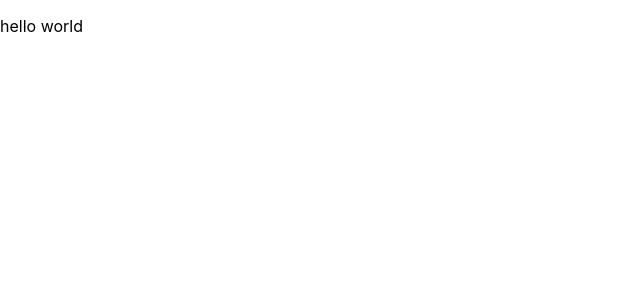
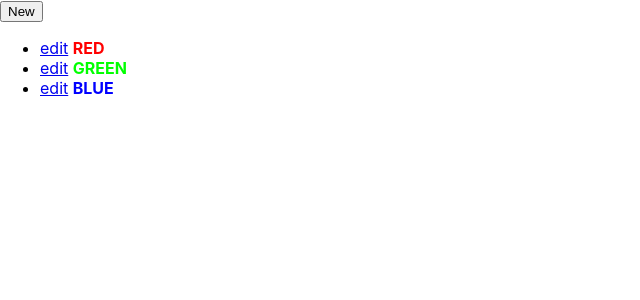
Before and after one commit to Jimfarrugia/firebase-color-palette, a React (Create React App) app: page / in a window 1280 px wide. Shown: the top 300 px of the page, without its empty margins (0-640 px from the left). Built offline with nearby package versions, Linux system fonts and the light colour scheme.

Commit message:
add basic layout to App view

```diff
--- a/src/App.js
+++ b/src/App.js
@@ -1,7 +1,24 @@
 function App() {
 	return (
 		<div className="App">
-			<p>hello world</p>
+			<button className="button">New</button>
+			<ul>
+				<li>
+					<a href="#">edit</a>
+					&nbsp;
+					<strong style={{ color: "#f00" }}>RED</strong>
+				</li>
+				<li>
+					<a href="#">edit</a>
+					&nbsp;
+					<strong style={{ color: "#0f0" }}>GREEN</strong>
+				</li>
+				<li>
+					<a href="#">edit</a>
+					&nbsp;
+					<strong style={{ color: "#00f" }}>BLUE</strong>
+				</li>
+			</ul>
 		</div>
 	);
 }
```
